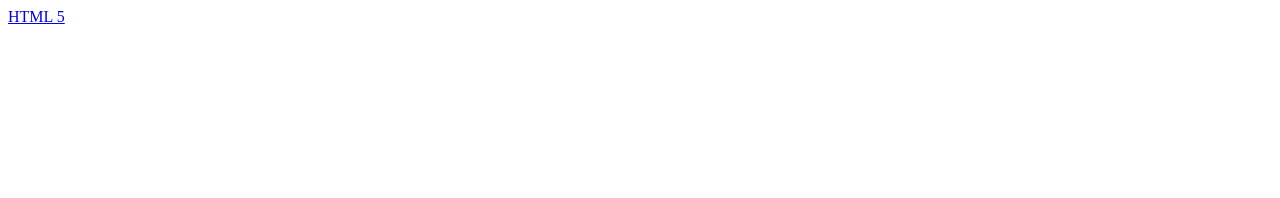
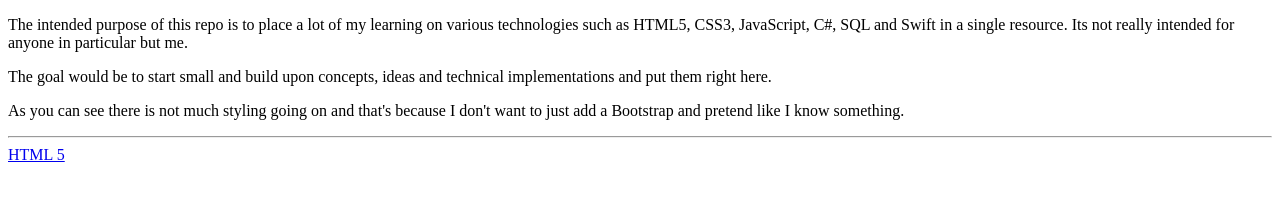
Before and after one commit to thefremus/thefremus.github.com, a plain HTML site: page index.html in a window 1280 px wide. Drawn offline with Linux system fonts and the light colour scheme.

Commit message:
small edit on home page

```diff
--- a/index.html
+++ b/index.html
@@ -7,6 +7,19 @@
 </head>
 
 <body>
+<p>
+    The intended purpose of this repo is to place a lot of my learning on various technologies such as HTML5, CSS3,
+    JavaScript, C#, SQL and Swift in a single resource. Its not really intended for anyone in particular but me.
+</p>
+<p>
+    The goal would be to start small and build upon concepts, ideas and technical implementations and put them right
+    here.
+</p>
+<p>
+    As you can see there is not much styling going on and that's because I don't want to just add a Bootstrap and
+    pretend like I know something.
+</p>
+<hr/>
 <a href="Html5.html">HTML 5</a>
 </body>
 
```
Also changed, not shown: Html5.html (+1 -12 lines).
